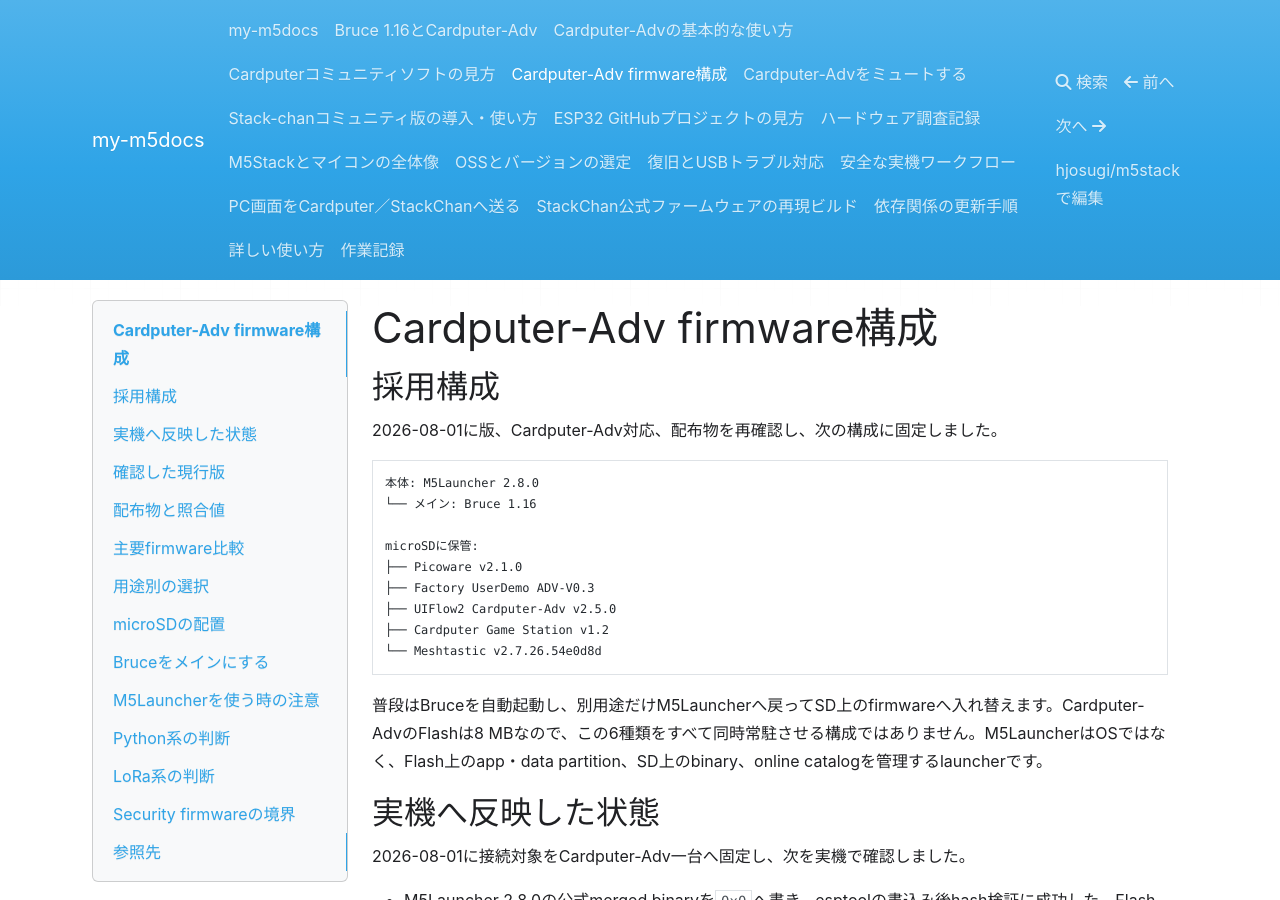
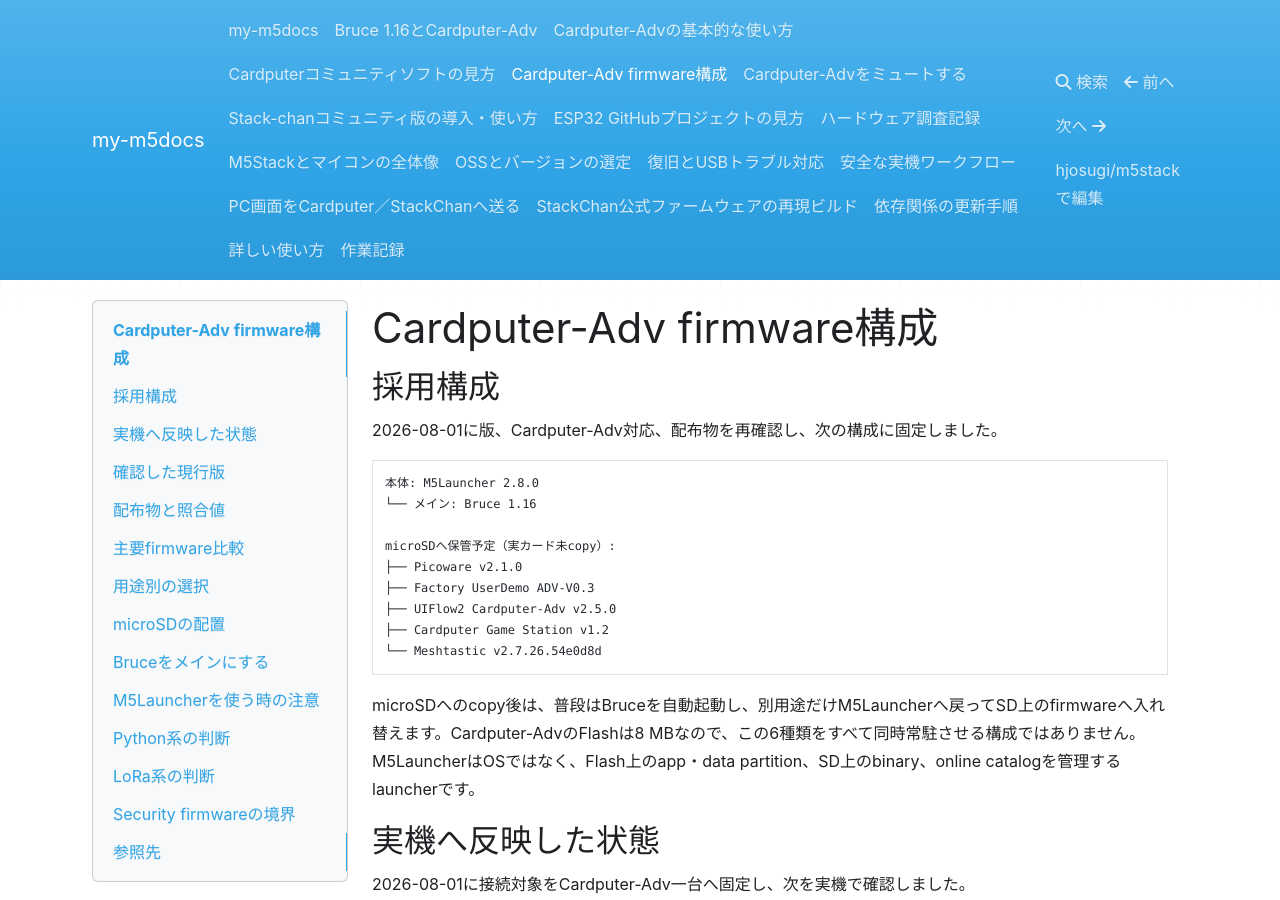
Before and after one commit to hjosugi/m5stack, an MkDocs documentation site: the page built from docs/cardputer-firmware-guide.md, in a window 1280 px wide and 900 px high. Built offline with MkDocs 1.6.1, drawn with Linux system fonts in a browser that asks for light colours; nearby versions of some CDN libraries.

Commit message:
docs: microSD未配置状態を明記

````diff
--- a/docs/cardputer-firmware-guide.md
+++ b/docs/cardputer-firmware-guide.md
@@ -8,7 +8,7 @@
 本体: M5Launcher 2.8.0
 └── メイン: Bruce 1.16
 
-microSDに保管:
+microSDへ保管予定（実カード未copy）:
 ├── Picoware v2.1.0
 ├── Factory UserDemo ADV-V0.3
 ├── UIFlow2 Cardputer-Adv v2.5.0
@@ -16,7 +16,7 @@
 └── Meshtastic v2.7.26.54e0d8d
 ```
 
-普段はBruceを自動起動し、別用途だけM5Launcherへ戻ってSD上のfirmwareへ入れ替えます。Cardputer-AdvのFlashは8 MBなので、この6種類をすべて同時常駐させる構成ではありません。M5LauncherはOSではなく、Flash上のapp・data partition、SD上のbinary、online catalogを管理するlauncherです。
+microSDへのcopy後は、普段はBruceを自動起動し、別用途だけM5Launcherへ戻ってSD上のfirmwareへ入れ替えます。Cardputer-AdvのFlashは8 MBなので、この6種類をすべて同時常駐させる構成ではありません。M5LauncherはOSではなく、Flash上のapp・data partition、SD上のbinary、online catalogを管理するlauncherです。
 
 ## 実機へ反映した状態
 
````
Also changed, not shown: 1 other file.
